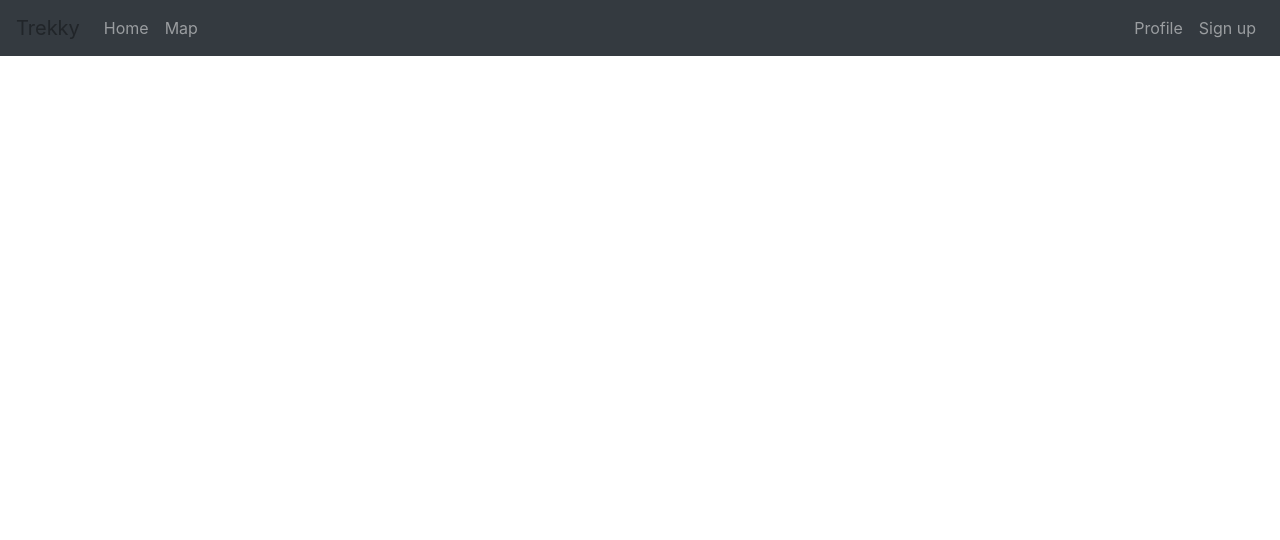
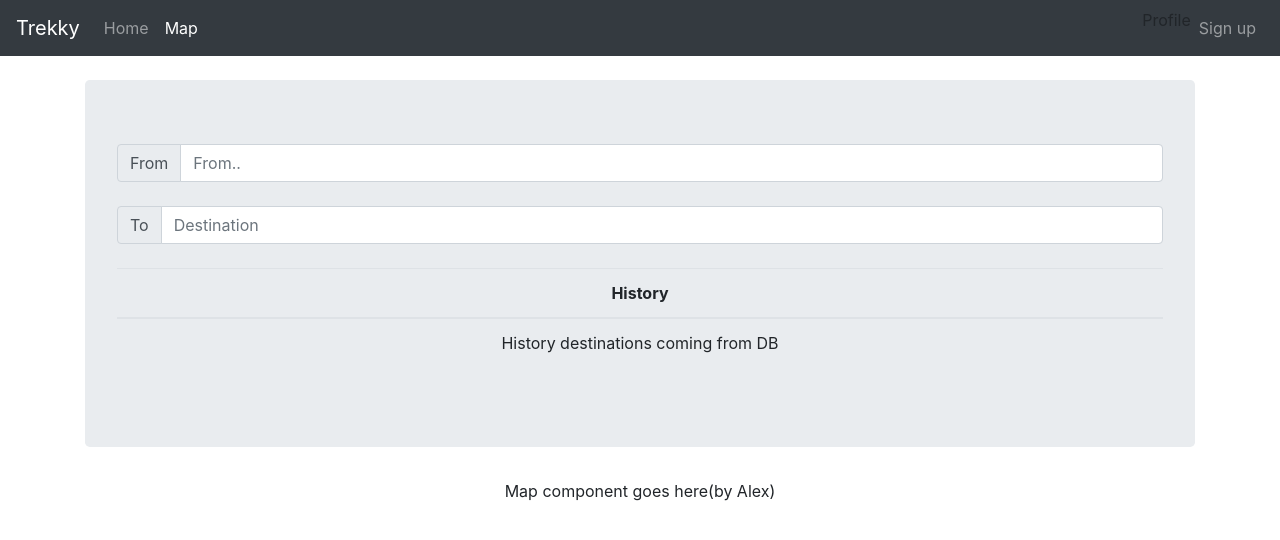
Before and after one commit to squarefozilov/Trekky, a React (Create React App) app in the folder client/: page /navigation in a window 1280 px wide. Shown: the top 540 px of the page. Built offline with nearby package versions, Linux system fonts and the light colour scheme.

Commit message:
basic layout done

```diff
--- a/client/src/App.js
+++ b/client/src/App.js
@@ -2,6 +2,8 @@ import React from 'react';
 import './App.css';
 import {BrowserRouter as Router, Route, Switch} from "react-router-dom";
 import Navbar from "./component/Navbar"
+import Home from "./component/Home"
+import Navigation from "./component/Navigation";
 
 class App extends React.Component{
   render(){
@@ -10,10 +12,11 @@ class App extends React.Component{
         <div className="App">
           <Navbar />
           <Switch>
-            <Route exact path="/" component="Body" />
-            <Route exact path="/map" component="Map" />
+            <Route exact path="/" component={Home} />
+            <Route exact path="/navigation" component={Navigation} />
             <Route exact path="/signup" component="Signup" />
             <Route exact path="/login" component="Login" />
+            {/* <Route component={NoMatch} /> */}
           </Switch>
         </div>
       </Router>
--- /dev/null
+++ b/client/src/component/History.js
@@ -0,0 +1,23 @@
+import React from "react";
+
+function History(){
+    return (
+        <div>
+            <br></br>
+            <table className="table">
+                <thead>
+                    <tr>
+                        <th scope="col">History</th>
+                    </tr>
+                </thead>
+                <tbody>
+                    <tr>
+                        <td>History destinations coming from DB</td>
+                    </tr>
+                </tbody>
+            </table>
+        </div>
+    );
+}
+
+export default History;
--- /dev/null
+++ b/client/src/component/Home.js
@@ -0,0 +1,25 @@
+import React from "react";
+
+function Home(){
+    return (
+        <div className="wrapper">
+            <div className="jumbotron">
+                <h1>Trekky</h1>
+                <h2>Description goes here</h2>
+                <button className="btn btn-success">Sign up for free accounts</button>
+            </div>
+            <div className="description">
+                <div className="row">
+                    <div className="col-6 how-to-use">
+                        Table of describing what our app does goes in here.
+                    </div>
+                    <div className="col-6 map-screenshot">
+                        <img src="https://iglax.org/wp-content/uploads/2014/12/placeholder-Copy-8-1.png" alt=""></img>
+                    </div>
+                </div>
+            </div>
+        </div>
+    )
+}
+
+export default Home;
--- a/client/src/component/Navbar.js
+++ b/client/src/component/Navbar.js
@@ -1,24 +1,27 @@
 import React from "react";
+import {Link} from "react-router-dom"
+
 
 function Navbar(){
     return (
         <nav className="navbar navbar-dark bg-dark navbar-expand-lg">
-            <a className="navbar-brand">Trekky</a>
+            <a className="navbar-brand" href="/">Trekky</a>
             <ul className="navbar-nav">
-                <li className="nav-item">
-                    <a className="nav-link">Home</a>
-                </li>
-                <li className="nav-item">
-                    <a className="nav-link">Map</a>
-                </li>
+                <Link to="/" className={window.location.pathname === "/" ? "nav-link active" : "nav-link"}>
+                    Home
+                </Link>
+                <Link to="/navigation" className={window.location.pathname === "/navigation" ? "nav-link active" : "nav-link"}>
+                    Map
+                </Link>
             </ul>
             <ul className="navbar-nav ml-auto">
                 <li className="nav-item">
-                    <a className="nav-link">Profile</a>
+                    Profile
                 </li>
-                <li className="nav-item">
-                    <a className="nav-link">Sign up</a>
-                </li>
+                {/* if signup complete, sign up will not be shown and logout will be shown */}
+                <Link to="/signup" className={window.location.pathname === "/signup" ? "nav-link active" : "nav-link"}>
+                    Sign up
+                </Link>
             </ul>
         </nav>
     );
--- /dev/null
+++ b/client/src/component/Navigation.js
@@ -0,0 +1,29 @@
+import React from "react";
+import History from "./History";
+
+function Navigation(){
+    return (
+        <div className="container">
+            <br></br>
+            <div className="jumbotron">
+                <div className="input-group">
+                    <div className="input-group-prepend">
+                        <span className="input-group-text">From</span>
+                    </div>
+                    <input type="text" className="form-control" placeholder="From.."></input>
+                </div><br></br>
+                <div className="input-group">
+                    <div className="input-group-prepend">
+                        <span className="input-group-text">To</span>
+                    </div>
+                    <input type="text" className="form-control" placeholder="Destination"></input>
+                </div>
+                <History />
+            </div>
+                {/* Map component goes here */}
+                Map component goes here(by Alex)
+        </div>
+    );
+}
+
+export default Navigation;
```
